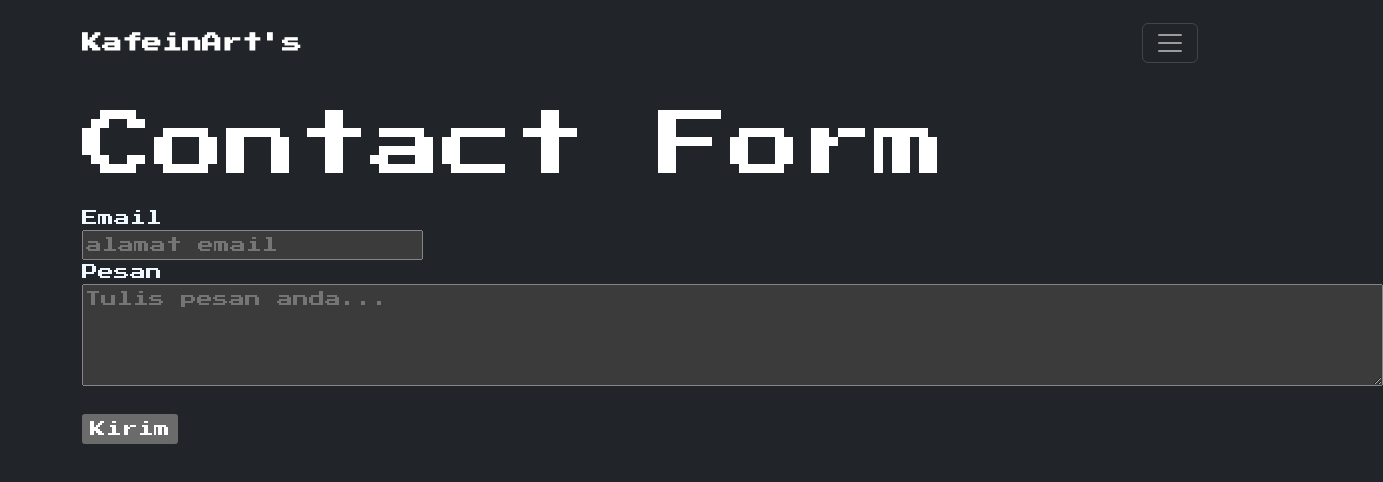
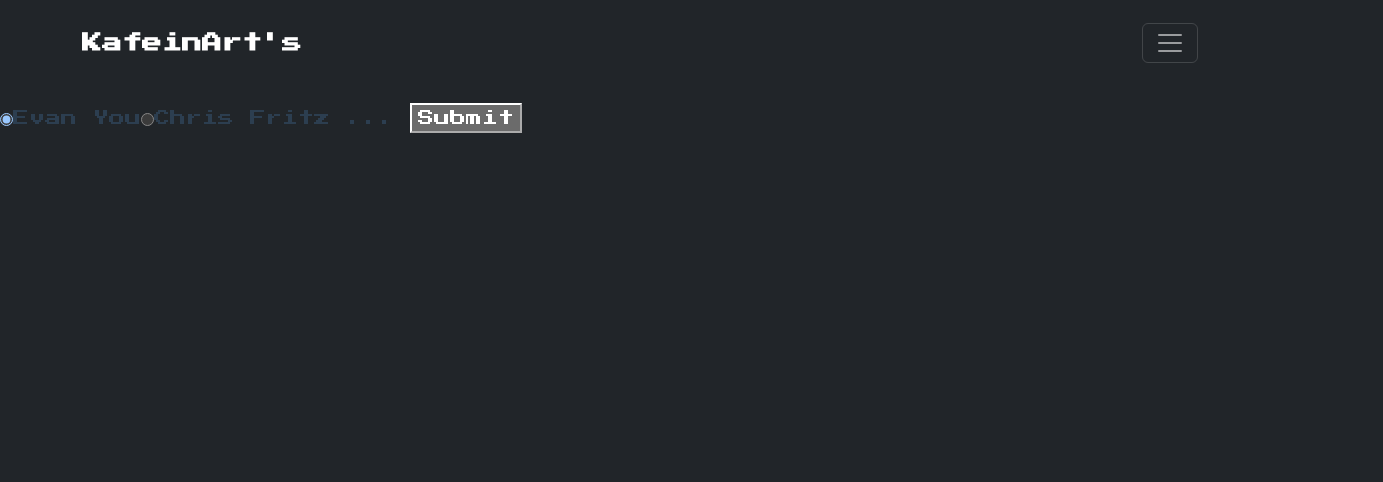
Before and after one commit to itsmebroarif/kafeinart-studio, a Vue app: page /contact in a window 1280 px wide. Shown: the top 482 px of the page, 1383 px wide, since content can reach past the window. Built offline with nearby package versions, Linux system fonts and the light colour scheme.

Commit message:
Update Contacts.vue

```diff
--- a/src/views/Contacts.vue
+++ b/src/views/Contacts.vue
@@ -1,20 +1,38 @@
 <template>
-  <div class="contacts" style="color: aliceblue">
-    <div class="container">
-      <p class="display-2">Contact Form</p>
-
-      <form name="contact" netlify>
-            <label for="email">Email</label><br />
-            <input type="email" name="email" placeholder="alamat email" />
-            <br />
-            <label for="message">Pesan</label><br />
-            <textarea name="message" placeholder="Tulis pesan anda..." rows="4" cols="80"></textarea>
-            <br />
-            <br />
-            <input type="submit" value="Kirim" />
-        </form>
-
-
-    </div>
-  </div>
+  <form
+    name="ask-question"
+    method="post"
+    data-netlify="true"
+    data-netlify-honeypot="bot-field"
+    >
+    <input type="hidden" name="form-name" value="ask-question" />
+    <label v-for="(panelist, index) in panelists" :key="index">
+      <input
+        type="radio"
+        name="panelist"
+        :value="panelist"
+        @input="ev => updatePanelist"
+        :checked="panelist === currentPanelist"
+      />
+      <span>{{ panelist }}</span>
+    </label>
+    ...
+    <button>Submit</button>
+  </form>
 </template>
+<script>
+export default {
+  name: "QAForm",
+  methods: {
+    updatePanelist (ev) {
+      this.currentPanelist = ev.target.value
+    }
+  },
+  data () {
+    return {
+      panelists: ['Evan You', 'Chris Fritz'],
+      currentPanelist: 'Evan You'
+    }
+  }
+}
+</script>
```
